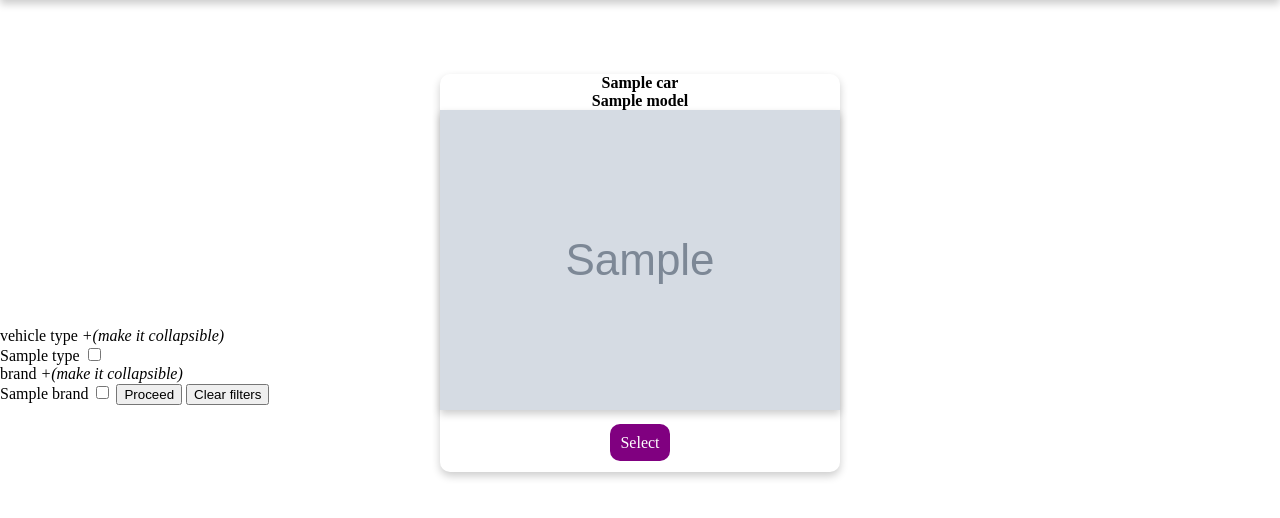
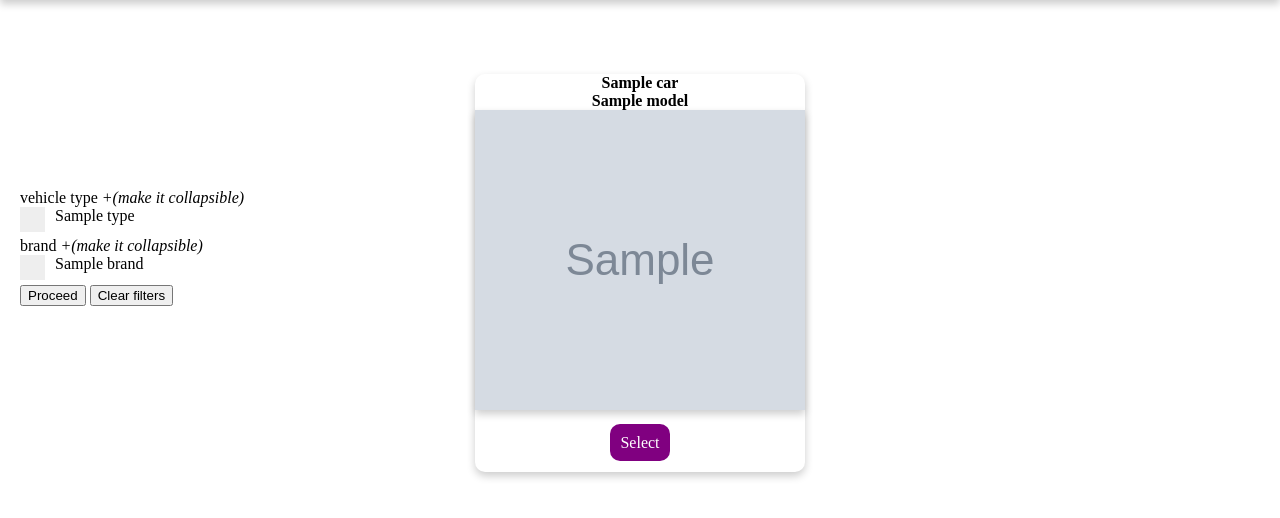
Before and after one commit to JosephDeFacto/rent-and-drive, a Symfony app: template templates/car/index.html.twig in a window 1280 px wide. Shown: the part 81-599 px from the top of the page. Run offline with Twig, Linux system fonts and the light colour scheme; the template is opened without the code that fills it: most values are stand-ins (such as "Sample title", 1, 10 or a date in 2020); grey boxes marked "Sample" are stand-in pictures; some libraries are stand-ins or nearby versions.

Commit message:
Added test styling for filter container

```diff
--- a/public/css/style.css
+++ b/public/css/style.css
@@ -68,14 +68,17 @@ li {
 }
 
 .products-content-main {
-    position: relative;
     top: 150px;
+    position: absolute;
+    width: 100%;
 }
 
 .product-image {
     transition: transform 0.10s ease-in-out;
     cursor: pointer;
     box-shadow: 0 4px 8px 0 rgb(0 0 0 / 20%);
+    width: 330px;
+    height: 300px;
 }
 
 .products-columns {
@@ -83,6 +86,7 @@ li {
     flex-direction: row;
     flex-wrap: wrap;
     justify-content: center;
+
 }
 
 .product-row {
@@ -124,11 +128,65 @@ li {
     color: purple;
 }
 
-.link-two {
-
+.sidebar {
+    width: max-content;
+    position: relative;
+    top: 250px;
 }
 
-.filter-selection-info {
-    color: #5eb5e0;
-    font-size: 18px;
+.filter-container {
+    padding: 20px;
 }
+
+.container-checkbox {
+    display: block;
+    position: relative;
+    padding-left: 35px;
+    margin-bottom: 12px;
+}
+
+.container-checkbox input {
+    position: absolute;
+    opacity: 0;
+    height: 0;
+    width: 0;
+}
+
+.checkmark {
+    position: absolute;
+    top: 0;
+    left: 0;
+    height: 25px;
+    width: 25px;
+    background: #eee;
+}
+
+.container-checkbox:hover input ~ .checkmark {
+    background: #ccc;
+}
+
+.container-checkbox input:checked ~ .checkmark {
+    background: purple;
+}
+
+.checkmark:after {
+    content: "";
+    position: absolute;
+    display: none;
+}
+
+.container-checkbox input:checked ~ .checkmark:after {
+    display: block;
+}
+
+.container-checkbox .checkmark:after {
+    left: 9px;
+    top: 5px;
+    width: 5px;
+    height: 10px;
+    border: solid white;
+    border-width: 0 3px 3px 0;
+    -webkit-transform: rotate(45deg);
+    -ms-transform: rotate(45deg);
+    transform: rotate(45deg);
+}
```
